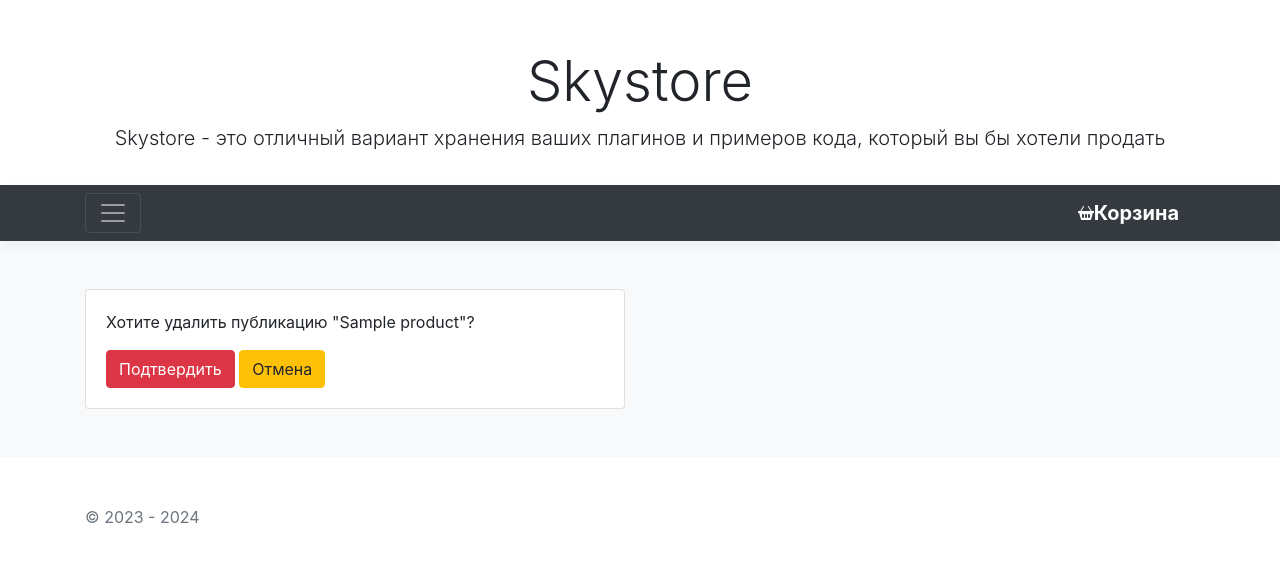
After one commit to anglnpn/home_work_shop_sky_6, a Django app: page /delete_product/1 in a window 1280 px wide. The commit adds this page. Shown: the top 562 px of the page. Run offline with Django 5.2, Linux system fonts and the light colour scheme; a user stored in the database is signed in; tables that the repository leaves empty hold one stand-in row (values such as "Sample post"); grey boxes marked "Sample" are stand-in pictures; parts of the project's set-up code (start-up, migrations or seed data) failed here and were passed over; some libraries are stand-ins or nearby versions.

Commit message:
Добавлена кнопка delete в карточку товара Реализовано отображения фото пользователя

```diff
--- a/catalog/templates/main/includes/inc_main_menu.html
+++ b/catalog/templates/main/includes/inc_main_menu.html
@@ -6,7 +6,7 @@
       <li><a href="/categories/" class="text-white">Категории</a></li>
       <li><a href="/material/" class="text-white">Блог</a></li>
         {% if user.is_authenticated %}
-                    <li><a href="{% url 'users:profile' %}" class="text-white">Профиль</a></li>
+                    <li><a href="{% url 'users:profile' %}" class="text-white">Профиль: <img src="{{ user.avatar.url }}" alt="Avatar" width="50" height="50"></a></li>
                     <li><a href="{% url 'users:logout' %}" class="text-white">Выйти</a></li>
                 {% else %}
                     <li><a href="{% url 'users:register' %}" class="text-white">Регистрация</a></li>
--- a/catalog/templates/main/index.html
+++ b/catalog/templates/main/index.html
@@ -38,6 +38,7 @@
                     <button type="button" class="btn btn-sm btn-outline-info">Добавить в корзину</button>
                     <button type="button" onclick="window.location.href = '{% url 'main:product' object.pk %}';" class="btn btn-sm btn-outline-info">Подробнее о товаре</button>
                     <button type="button" onclick="window.location.href = '{% url 'main:update_product' object.pk %}';" class="btn btn-sm btn-outline-info">Редактировать</button>
+                    <button type="button" onclick="window.location.href = '{% url 'main:delete_product' object.pk %}';" class="btn btn-sm btn-outline-info">Удалить</button>
                 </div>
             </div>
           </div>
--- /dev/null
+++ b/catalog/templates/main/product_confirm_delete.html
@@ -0,0 +1,22 @@
+{% extends 'main/base.html' %}
+
+{% block content %}
+
+<div class="col-12">
+  <div class="row">
+    <div class="col-6">
+      <div class="card">
+        <div class="card-body">
+          <form method="post">
+            {% csrf_token %}
+            <p> Хотите удалить публикацию "{{ object.name }}"?</p>
+            <button type="submit" class="btn btn-danger">Подтвердить</button>
+            <a href="{% url 'main:index' %}" class="btn btn-warning">Отмена</a>
+          </form>
+        </div>
+      </div>
+    </div>
+  </div>
+</div>
+
+{% endblock %}
--- a/catalog/urls.py
+++ b/catalog/urls.py
@@ -2,7 +2,7 @@ from django.urls import path
 
 from catalog.apps import MainConfig
 from catalog.views import contacts, categories, ProductListView, ProductDetailView, BlogCreateView, BlogListView, \
-    BlogDetailView, BlogUpdateView, BlogDeleteView, ProductCreateView, ProductUpdateView
+    BlogDetailView, BlogUpdateView, BlogDeleteView, ProductCreateView, ProductUpdateView, ProductDeleteView
 
 app_name = MainConfig.name
 
@@ -18,5 +18,6 @@ urlpatterns = [
     path('delete/<int:pk>', BlogDeleteView.as_view(), name='delete'),
     path('create_product/', ProductCreateView.as_view(), name='create_product'),
     path('update_product/<int:pk>/', ProductUpdateView.as_view(), name='update_product'),
+    path('delete_product/<int:pk>', ProductDeleteView.as_view(), name='delete_product'),
 
 ]
--- a/catalog/views.py
+++ b/catalog/views.py
@@ -208,3 +208,9 @@ class ProductUpdateView(LoginRequiredMixin, UpdateView):
             return super().form_valid(form)
         else:
             return self.form_invalid(form)
+
+
+class ProductDeleteView(LoginRequiredMixin, DeleteView):
+    model = Product
+    success_url = reverse_lazy('main:index')
+    template_name = 'main/product_confirm_delete.html'
```
